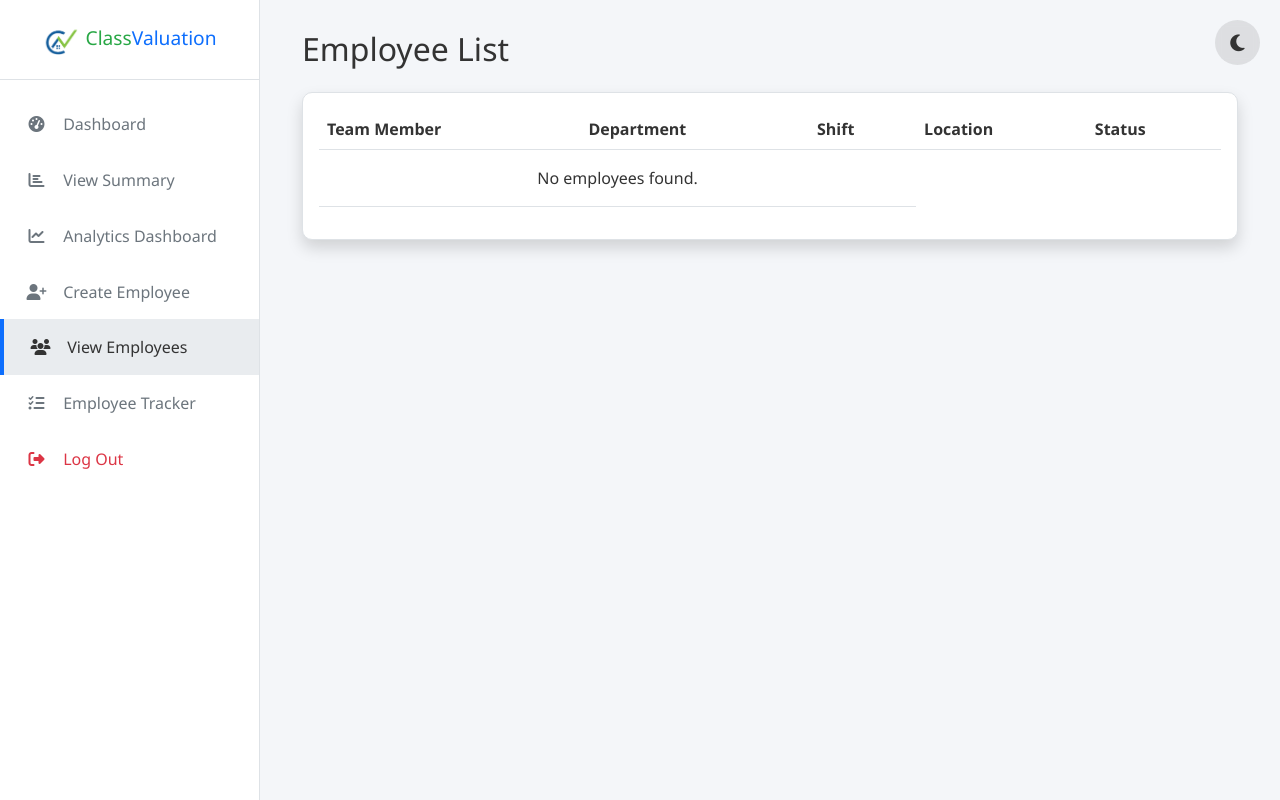
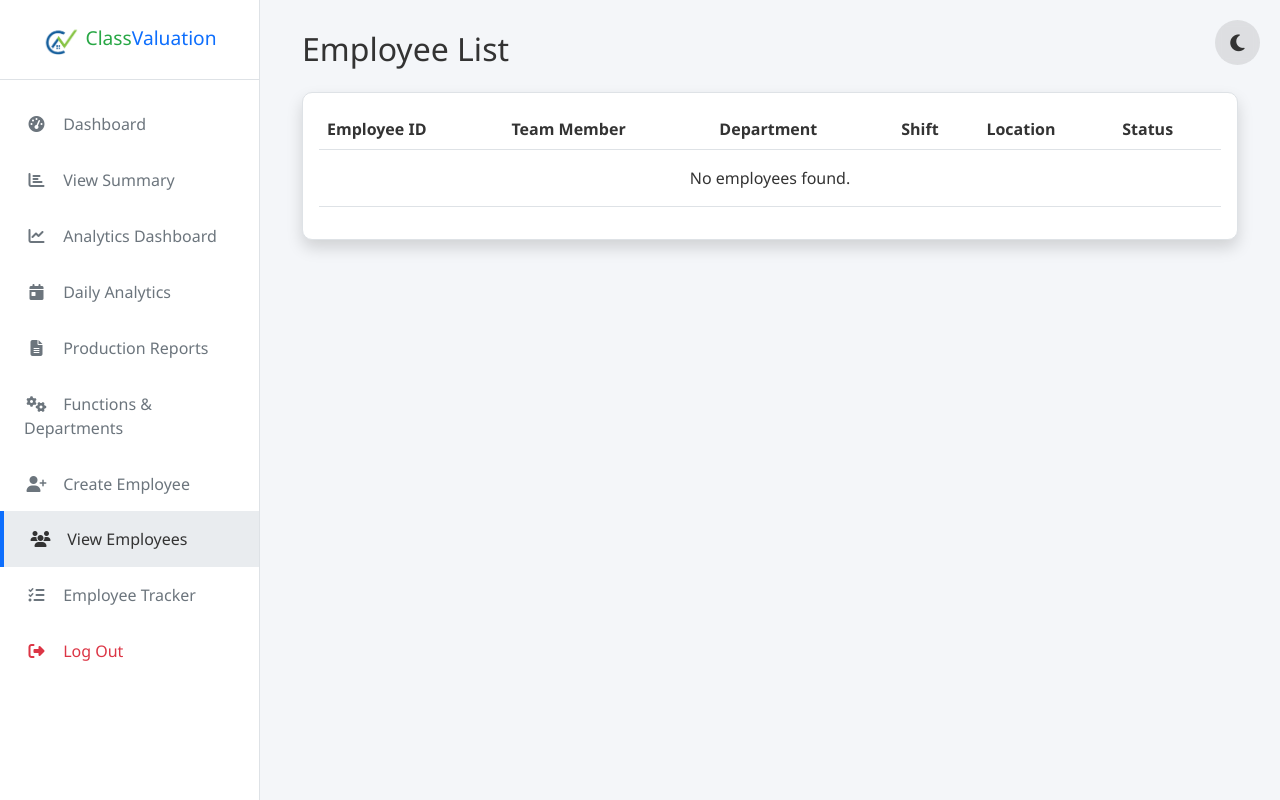
Before and after one commit to ShaunakArora/CVAL-Tracker, a Flask app: page /admin/view_employees in a window 1280 px wide. Run offline with Flask 3, Linux system fonts and the light colour scheme; the visitor is signed in with stand-in values (Sample User, id 1); some libraries are stand-ins or nearby versions.

Commit message:
Update view_employees.html

```diff
--- a/templates/admin/view_employees.html
+++ b/templates/admin/view_employees.html
@@ -145,6 +145,15 @@
                 <a href="/admin/analytics/" class="list-group-item">
                     <i class="fas fa-chart-line"></i> Analytics Dashboard
                 </a>
+                <a href="/admin/daily_analytics/" class="list-group-item">
+                    <i class="fas fa-calendar-day"></i> Daily Analytics
+                </a>
+                <a href="/admin/production_report" class="list-group-item">
+                    <i class="fas fa-file-alt"></i> Production Reports
+                </a>
+                <a href="/admin/functions" class="list-group-item">
+                    <i class="fas fa-cogs"></i> Functions & Departments
+                </a>
                 <a href="/admin/create_employee" class="list-group-item">
                     <i class="fas fa-user-plus"></i> Create Employee
                 </a>
@@ -173,6 +182,7 @@
                             <table class="table table-hover">
                                 <thead>
                                     <tr>
+                                        <th>Employee ID</th>
                                         <th>Team Member</th>
                                         <th>Department</th>
                                         <th>Shift</th>
@@ -183,6 +193,7 @@
                                 <tbody>
                                     {% for employee in employees %}
                                     <tr>
+                                        <td>{{ employee['Employee ID'] }}</td>
                                         <td>{{ employee['Team Member'] }}</td>
                                         <td>{{ employee['Department'] }}</td>
                                         <td>{{ employee['Shift'] }}</td>
@@ -202,7 +213,7 @@
                                     </tr>
                                     {% else %}
                                     <tr>
-                                        <td colspan="3" class="text-center py-3">No employees found.</td>
+                                        <td colspan="6" class="text-center py-3">No employees found.</td>
                                     </tr>
                                     {% endfor %}
                                 </tbody>
```
